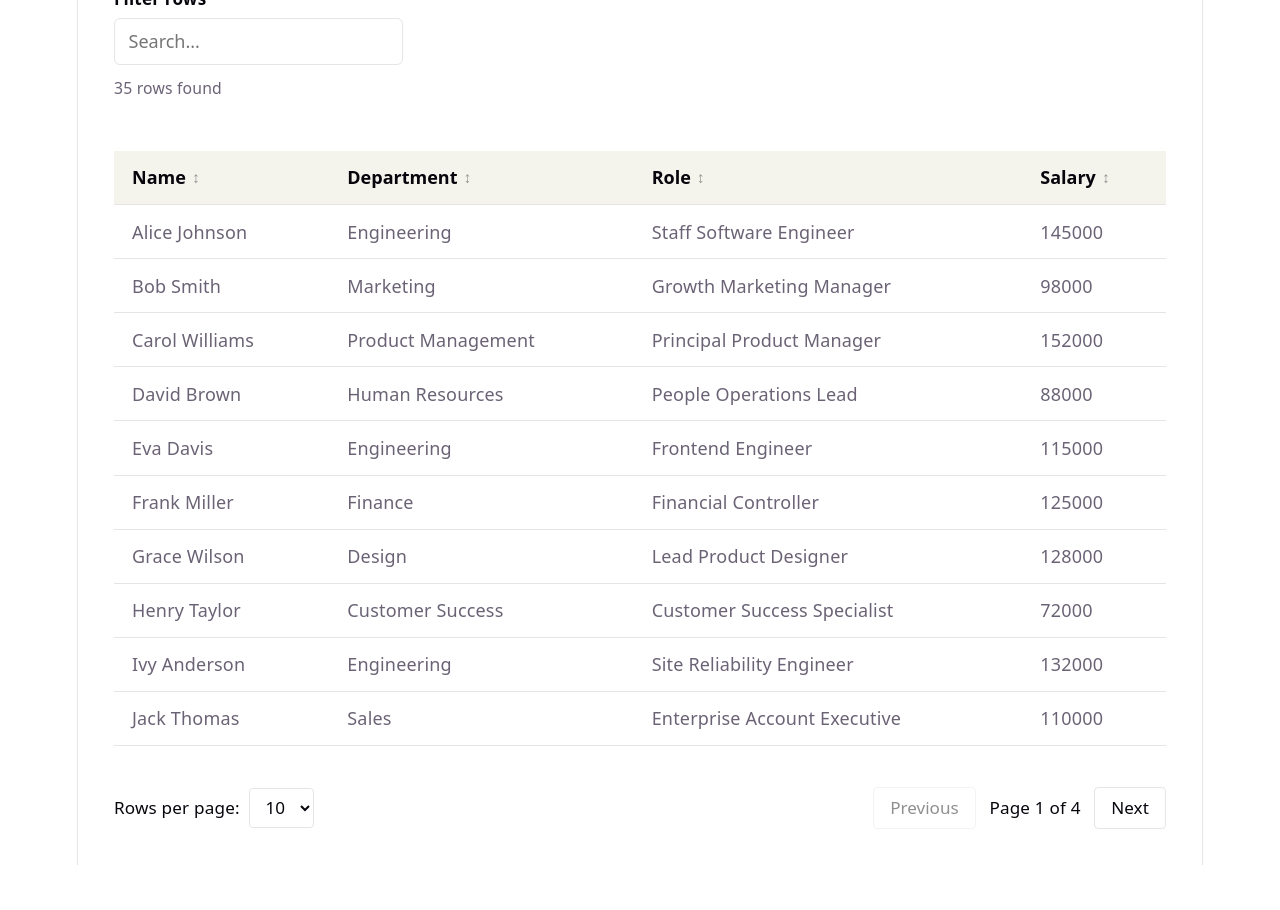
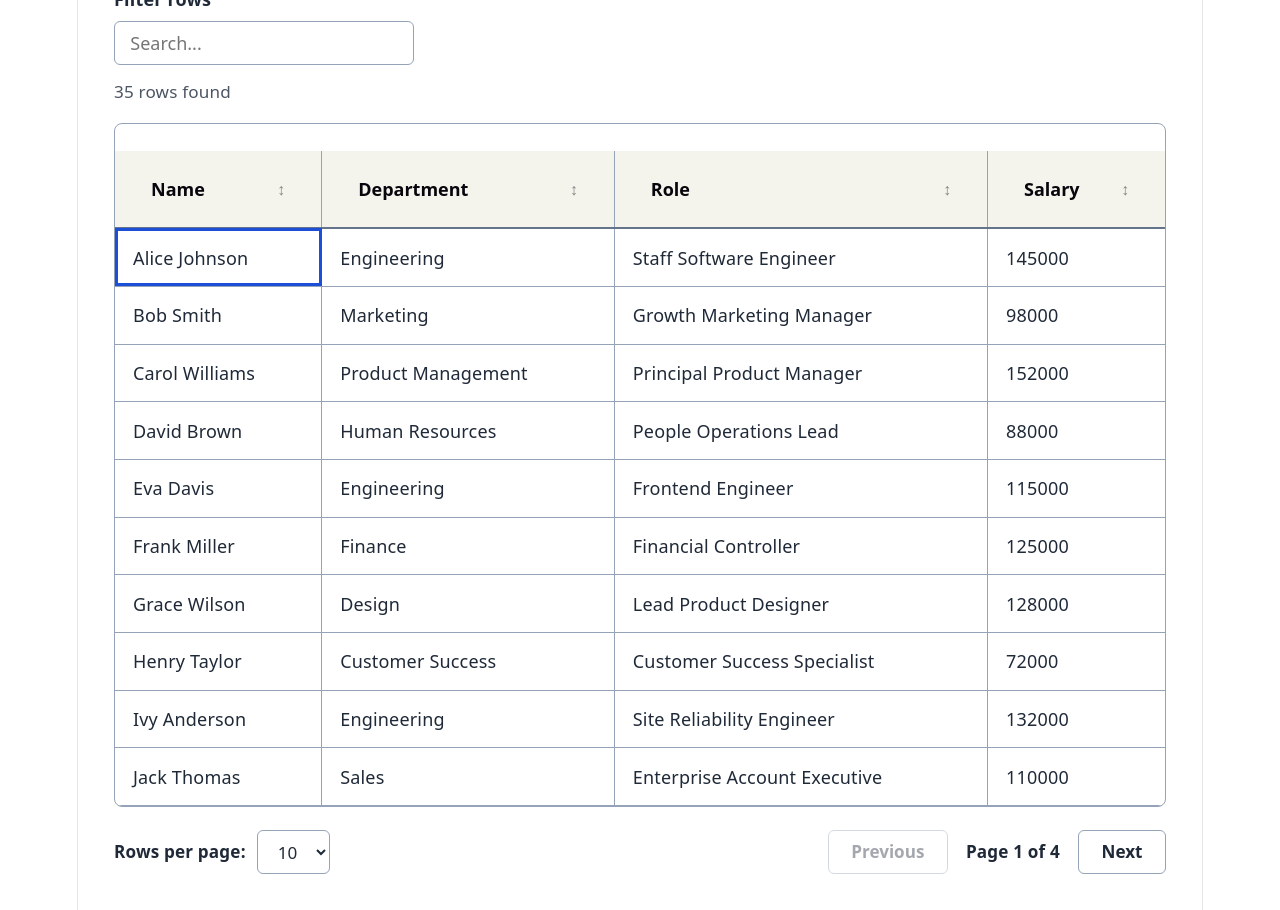
Before and after one commit to Tunasss/24521943_TranAnhTuan_Lab02, a React (Vite) app in the folder HW/HW1/: page / in a window 1280 px wide. Shown: the part 140-1050 px from the top of the page. Before the commit the page ends 1005 px from the top, so only its background shows below. Built offline with nearby package versions, Linux system fonts and the light colour scheme.

Commit message:
style(hw1): apply WCAG 2.2 AA visual styling

```diff
--- a/HW/HW1/src/DataGrid.css
+++ b/HW/HW1/src/DataGrid.css
@@ -1,4 +1,34 @@
-/* Accessible visually hidden class for assistive technologies */
+/* WCAG 2.2 Level AA Accessible Design Tokens */
+:root {
+  --grid-text: #1f2937; /* Contrast ratio > 12:1 against white */
+  --grid-text-muted: #4b5563; /* Contrast ratio > 7:1 against white */
+  --grid-bg: #ffffff;
+  --grid-border: #94a3b8; /* Non-text contrast > 3:1 against white */
+  --grid-header-bg: #f1f5f9;
+  --grid-header-border: #64748b; /* Distinct header border > 4.5:1 */
+  --focus-ring: #1d4ed8; /* Focus contrast > 8:1 against white */
+  --focus-ring-offset: -3px;
+  --row-hover-bg: #f8fafc;
+  --selected-row-bg: #ede9fe;
+  --selected-row-border: #7c3aed; /* Selection indicator border */
+}
+
+@media (prefers-color-scheme: dark) {
+  :root {
+    --grid-text: #f9fafb;
+    --grid-text-muted: #cbd5e1;
+    --grid-bg: #0f172a;
+    --grid-border: #64748b;
+    --grid-header-bg: #1e293b;
+    --grid-header-border: #94a3b8;
+    --focus-ring: #60a5fa;
+    --row-hover-bg: #1e293b;
+    --selected-row-bg: #2e1065;
+    --selected-row-border: #a78bfa;
+  }
+}
+
+/* Accessible visually hidden utility for assistive technologies */
 .visually-hidden {
   position: absolute;
   width: 1px;
@@ -11,11 +41,12 @@
   border: 0;
 }
 
-/* DataGrid wrapper */
+/* DataGrid outer container */
 .datagrid-wrapper {
   width: 100%;
   display: flex;
   flex-direction: column;
+  color: var(--grid-text);
 }
 
 /* Filter controls area above the table */
@@ -23,107 +54,166 @@
   display: flex;
   flex-direction: column;
   align-items: flex-start;
-  margin-bottom: 1.25rem;
-  gap: 0.35rem;
+  margin-bottom: 1rem;
+  gap: 0.5rem;
   text-align: left;
 }
 
 .filter-label {
-  font-weight: 600;
-  color: var(--text-h, #08060d);
-  font-size: 0.95rem;
+  font-weight: 700;
+  color: var(--grid-text);
+  font-size: 1rem;
 }
 
+/* Interactive target: at least 44px height */
 .filter-input {
   font: inherit;
   font-size: 1rem;
-  padding: 0.5rem 0.75rem;
-  min-height: 38px;
-  min-width: 280px;
+  padding: 0.5rem 0.85rem;
+  min-height: 44px;
+  height: 44px;
+  min-width: 300px;
   max-width: 100%;
-  border: 1px solid var(--border, #e5e4e7);
+  border: 1.5px solid var(--grid-border);
   border-radius: 6px;
-  background-color: var(--bg, #fff);
-  color: var(--text-h, #08060d);
+  background-color: var(--grid-bg);
+  color: var(--grid-text);
   box-sizing: border-box;
 }
 
 .filter-input:focus-visible {
-  outline: 2px solid var(--accent, #aa3bff);
+  outline: 3px solid var(--focus-ring);
   outline-offset: 2px;
-  border-color: transparent;
 }
 
 .filter-status {
   margin: 0.25rem 0 0;
-  font-size: 0.875rem;
-  color: var(--text, #6b6375);
+  font-size: 0.95rem;
+  font-weight: 500;
+  color: var(--grid-text-muted);
 }
 
-/* Sort button styling ensuring accessible keyboard focus and target size */
+/* Responsive Table Scroll Container: one allowed div */
+.table-scroll-container {
+  width: 100%;
+  overflow-x: auto;
+  border: 1.5px solid var(--grid-border);
+  border-radius: 8px;
+  background-color: var(--grid-bg);
+  box-sizing: border-box;
+}
+
+.table-scroll-container:focus-visible {
+  outline: 3px solid var(--focus-ring);
+  outline-offset: 2px;
+}
+
+/* Semantic Table Structure */
+table[role='grid'] {
+  width: 100%;
+  border-collapse: collapse;
+  font-size: 1rem;
+  text-align: left;
+}
+
+/* Distinct Header Row */
+table[role='grid'] thead tr {
+  background-color: var(--grid-header-bg);
+  border-bottom: 2px solid var(--grid-header-border);
+}
+
+table[role='grid'] th {
+  padding: 0;
+  font-weight: 700;
+  color: var(--grid-text);
+  border-bottom: 2px solid var(--grid-header-border);
+  border-right: 1px solid var(--grid-border);
+}
+
+table[role='grid'] th:last-child {
+  border-right: none;
+}
+
+/* Sort button interactive target: at least 44px height */
 .sort-button {
   background: transparent;
   border: none;
   font: inherit;
+  font-weight: 700;
   color: inherit;
   cursor: pointer;
   display: inline-flex;
   align-items: center;
   justify-content: space-between;
-  gap: 0.35rem;
-  padding: 0.35rem 0.5rem;
-  margin: -0.35rem -0.5rem;
-  min-height: 24px;
-  border-radius: 4px;
+  width: 100%;
+  min-height: 44px;
+  padding: 0.65rem 1rem;
+  box-sizing: border-box;
   text-align: left;
 }
 
 .sort-button:hover {
-  background-color: rgba(0, 0, 0, 0.05);
+  background-color: rgba(0, 0, 0, 0.06);
 }
 
 .sort-button:focus-visible {
-  outline: 2px solid var(--accent, #aa3bff);
-  outline-offset: 2px;
+  outline: 3px solid var(--focus-ring);
+  outline-offset: -3px;
 }
 
 .sort-indicator {
-  font-size: 0.85em;
+  font-size: 0.9em;
   line-height: 1;
 }
 
 .sort-indicator-inactive {
-  font-size: 0.85em;
-  opacity: 0.4;
+  font-size: 0.9em;
+  opacity: 0.45;
 }
 
-/* Cell keyboard navigation and roving tabindex focus */
+/* Table body rows and cells */
 table[role='grid'] td[role='gridcell'] {
-  user-select: text;
+  padding: 0.85rem 1rem;
+  border-bottom: 1px solid var(--grid-border);
+  border-right: 1px solid var(--grid-border);
+  color: var(--grid-text);
+  min-height: 44px;
+  box-sizing: border-box;
 }
 
-table[role='grid'] td[role='gridcell']:focus {
-  outline: 2px solid var(--accent, #aa3bff);
-  outline-offset: -2px;
-  background-color: var(--code-bg, #f4f3ec);
+table[role='grid'] td[role='gridcell']:last-child {
+  border-right: none;
 }
 
-/* Selected row visual indication */
-table[role='grid'] tbody tr.selected-row {
-  background-color: var(--accent-bg, rgba(170, 59, 255, 0.15));
-  border-left: 3px solid var(--accent, #aa3bff);
+table[role='grid'] tbody tr:hover {
+  background-color: var(--row-hover-bg);
 }
 
-table[role='grid'] tbody tr.selected-row:hover {
-  background-color: rgba(170, 59, 255, 0.22);
+/* Active cell and focus-visible: 3px solid outline, offset -3px */
+table[role='grid'] td[role='gridcell'].active-cell,
+table[role='grid'] td[role='gridcell']:focus-visible {
+  outline: 3px solid var(--focus-ring);
+  outline-offset: var(--focus-ring-offset);
+  position: relative;
+  z-index: 1;
+}
+
+/* Selected row: background plus distinct boundary */
+table[role='grid'] tbody tr.selected-row {
+  background-color: var(--selected-row-bg);
+}
+
+table[role='grid'] tbody tr.selected-row td:first-child {
+  border-left: 4px solid var(--selected-row-border);
 }
 
 /* Empty state / No results cell */
 .no-results-cell {
   text-align: center;
-  padding: 2.5rem 1rem !important;
+  padding: 3rem 1rem !important;
   font-style: italic;
-  color: var(--text, #6b6375);
+  font-weight: 500;
+  color: var(--grid-text-muted);
 }
 
 /* Pagination bar area below the table */
@@ -131,8 +221,7 @@ table[role='grid'] tbody tr.selected-row:hover {
   display: flex;
   justify-content: space-between;
   align-items: center;
-  margin-top: 1.5rem;
-  padding-top: 0.75rem;
+  margin-top: 1.25rem;
   flex-wrap: wrap;
   gap: 1rem;
 }
@@ -140,74 +229,116 @@ table[role='grid'] tbody tr.selected-row:hover {
 .page-size-selector {
   display: inline-flex;
   align-items: center;
-  gap: 0.5rem;
+  gap: 0.65rem;
 }
 
 .page-size-label {
   font-size: 0.95rem;
-  font-weight: 500;
-  color: var(--text-h, #08060d);
+  font-weight: 600;
+  color: var(--grid-text);
 }
 
+/* Page size select interactive target: at least 44px height */
 .page-size-select {
   font: inherit;
   font-size: 0.95rem;
-  padding: 0.35rem 0.65rem;
-  min-height: 34px;
-  border: 1px solid var(--border, #e5e4e7);
-  border-radius: 4px;
-  background-color: var(--bg, #fff);
-  color: var(--text-h, #08060d);
+  padding: 0.5rem 0.85rem;
+  min-height: 44px;
+  height: 44px;
+  border: 1.5px solid var(--grid-border);
+  border-radius: 6px;
+  background-color: var(--grid-bg);
+  color: var(--grid-text);
   cursor: pointer;
+  box-sizing: border-box;
 }
 
 .page-size-select:focus-visible {
-  outline: 2px solid var(--accent, #aa3bff);
+  outline: 3px solid var(--focus-ring);
   outline-offset: 2px;
 }
 
 .pagination-nav {
   display: inline-flex;
   align-items: center;
-  gap: 0.75rem;
+  gap: 1rem;
 }
 
+/* Pagination buttons interactive target: at least 44px height */
 .pagination-button {
   font: inherit;
   font-size: 0.95rem;
-  font-weight: 500;
-  padding: 0.4rem 0.9rem;
-  min-height: 36px;
-  min-width: 68px;
-  border: 1px solid var(--border, #e5e4e7);
-  border-radius: 4px;
-  background-color: var(--bg, #fff);
-  color: var(--text-h, #08060d);
+  font-weight: 600;
+  padding: 0.5rem 1.25rem;
+  min-height: 44px;
+  min-width: 88px;
+  height: 44px;
+  border: 1.5px solid var(--grid-border);
+  border-radius: 6px;
+  background-color: var(--grid-bg);
+  color: var(--grid-text);
   cursor: pointer;
   display: inline-flex;
   align-items: center;
   justify-content: center;
+  box-sizing: border-box;
 }
 
 .pagination-button:hover:not(:disabled) {
-  background-color: var(--accent-bg, rgba(170, 59, 255, 0.1));
-  border-color: var(--accent-border, rgba(170, 59, 255, 0.5));
+  background-color: var(--row-hover-bg);
+  border-color: var(--grid-header-border);
 }
 
 .pagination-button:focus-visible {
-  outline: 2px solid var(--accent, #aa3bff);
+  outline: 3px solid var(--focus-ring);
   outline-offset: 2px;
 }
 
 .pagination-button:disabled {
-  opacity: 0.45;
+  opacity: 0.4;
   cursor: not-allowed;
-  background-color: transparent;
+  border-color: var(--grid-border);
 }
 
 .page-status {
   margin: 0;
   font-size: 0.95rem;
-  font-weight: 500;
-  color: var(--text-h, #08060d);
+  font-weight: 600;
+  color: var(--grid-text);
 }
+
+/* WCAG 2.2 Motion Preference: disable transitions */
+@media (prefers-reduced-motion: reduce) {
+  *,
+  *::before,
+  *::after {
+    animation-duration: 0.01ms !important;
+    animation-iteration-count: 1 !important;
+    transition-duration: 0.01ms !important;
+    scroll-behavior: auto !important;
+  }
+}
+
+/* WCAG 2.2 Forced Colors / High Contrast Mode */
+@media (forced-colors: active) {
+  table[role='grid'] td[role='gridcell'].active-cell,
+  table[role='grid'] td[role='gridcell']:focus-visible,
+  .sort-button:focus-visible,
+  .pagination-button:focus-visible,
+  .filter-input:focus-visible,
+  .page-size-select:focus-visible,
+  .table-scroll-container:focus-visible {
+    outline: 3px solid Highlight !important;
+    outline-offset: -3px !important;
+  }
+
+  table[role='grid'] tbody tr.selected-row {
+    forced-color-adjust: none;
+    background-color: Highlight !important;
+    color: HighlightText !important;
+  }
+
+  table[role='grid'] tbody tr.selected-row td {
+    color: HighlightText !important;
+  }
+}
--- a/HW/HW1/src/DataGrid.tsx
+++ b/HW/HW1/src/DataGrid.tsx
@@ -277,7 +277,13 @@ export function DataGrid<T extends object>({
         </p>
       </div>
 
-      {/* Semantic Table Structure */}
+      {/* Responsive Table Scroll Region: One allowed div wrapper with accessible region role */}
+      <div
+        className="table-scroll-container"
+        tabIndex={0}
+        role="region"
+        aria-label={`${ariaLabel} scroll region`}
+      >
         <table role="grid" aria-label={ariaLabel}>
           <thead>
             <tr role="row">
@@ -363,6 +369,7 @@ export function DataGrid<T extends object>({
                           ref={setCellRef(rowIndex, colIndex)}
                           role="gridcell"
                           tabIndex={isActive ? 0 : -1}
+                          className={isActive ? 'active-cell' : undefined}
                           onClick={() => {
                             setActiveCell({ row: rowIndex, col: colIndex });
                             cellRefs.current.get(getCellKey(rowIndex, colIndex))?.focus();
@@ -371,6 +378,9 @@ export function DataGrid<T extends object>({
                             setActiveCell({ row: rowIndex, col: colIndex });
                           }}
                         >
+                          {colIndex === 0 && isSelected && (
+                            <span className="visually-hidden">[Selected row] </span>
+                          )}
                           {String(item[column.accessorKey])}
                         </td>
                       );
@@ -381,6 +391,7 @@ export function DataGrid<T extends object>({
             )}
           </tbody>
         </table>
+      </div>
 
       {/* Pagination Controls */}
       <div className="pagination-bar">
```
Lines whose indentation alone changed are shown as unchanged.
